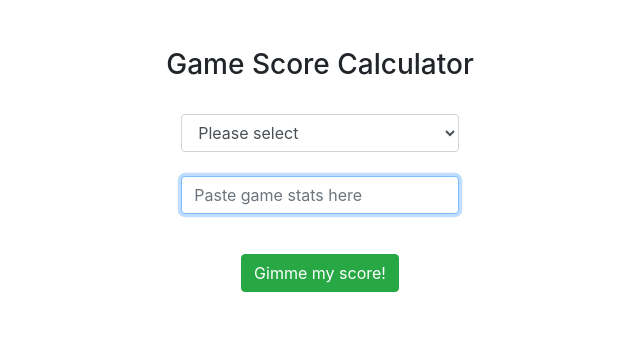
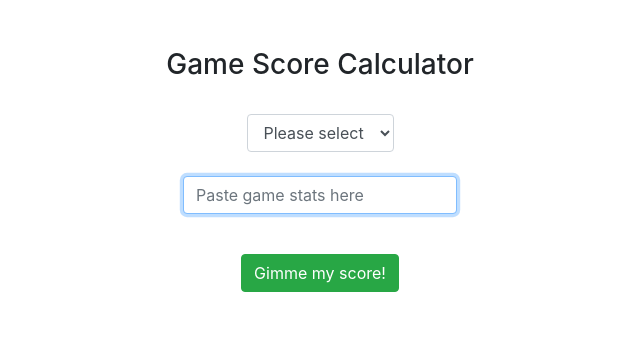
Before and after one commit to dn288/wordle-calc, a Flask app: page / in a window 1280 px wide. Shown: the part 56-395 px from the top of the page, without its empty margins (320-960 px from the left). Run offline with Flask 2, Linux system fonts and the light colour scheme.

Commit message:
Update wordle_calc.html

```diff
--- a/templates/wordle_calc.html
+++ b/templates/wordle_calc.html
@@ -8,13 +8,13 @@
     <h3 align="center">Game Score Calculator</h3>
     <br/>
     <div class="form-group">
-        <select class="form-control mx-auto w-25" id="game"  name="game" placeholder="Please select">
+        <select class="form-control mx-auto w-auto" id="game"  name="game" placeholder="Please select">
             <option value="" selected disabled>Please select</option>
             <option value="wordle">Wordle</option>
             <option value="katapat">Katapat</option>
         </select>
         <label for="stats"></label>
-        <input type="text"  autofocus class="form-control mx-auto w-25" id="stats" name="stats" placeholder="Paste game stats here" autofocus=>
+        <input type="text"  autofocus class="form-control mx-auto w-auto" id="stats" name="stats" placeholder="Paste game stats here" autofocus=>
     </div>
     <br/>
         <div class="d-grid gap-2 d-md-flex justify-content-md-center" align="center">
```
